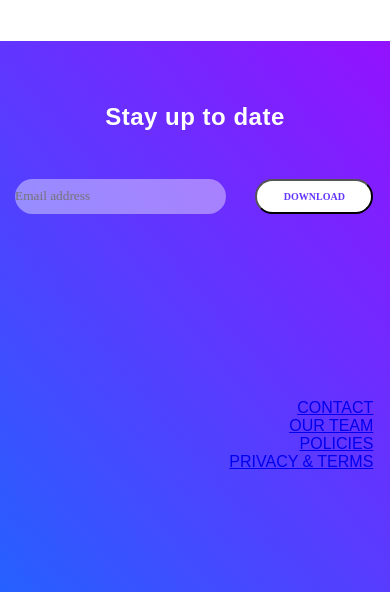
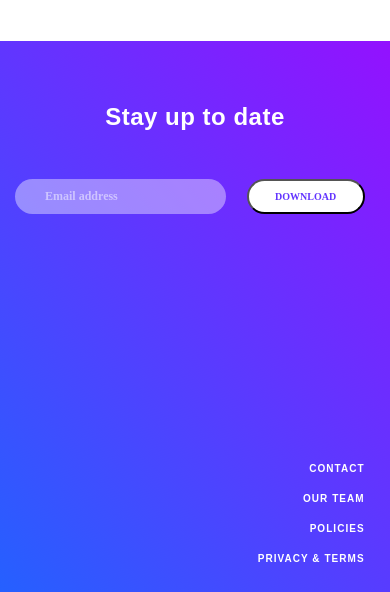
Before and after one commit to jeann9ne/zenith-landing, a plain HTML site: page index.html in a window 390 px wide. Shown: the part 2369-2961 px from the top of the page. Drawn offline with Linux system fonts and the light colour scheme.

Commit message:
mobile view complete

```diff
--- a/stylesheet.scss
+++ b/stylesheet.scss
@@ -241,7 +241,7 @@ body {
 .footer {
     display: grid;
     grid-template-columns: 15px auto auto auto 15px;
-    grid-template-rows: 25% 20% 20% 20% 15%;
+    grid-template-rows: 25% 20% 30% 20% 5%;
     height: 551px;
     margin-top: 110px;
     background: var(--zen-gradient);
@@ -259,14 +259,23 @@ body {
     letter-spacing: 0.5px;
 }
 
-.footer--email{
-    font-family: 'Futura';
+.footer--email {
+    font-family: Futura;
+    font-style: normal;
+    font-weight: bold;
+    font-size: 12px;
+    line-height: 16px;
     width: 211px;
     height: 35px;
+    padding-left: 30px;
     border-radius: 34.5px;
     border: rgba(255, 255, 255, 0.4);
     background-color: rgba(255, 255, 255, 0.4);
     grid-column-start: 2;
+}
+
+.footer--email input {
+    color: #FFFFFF;
 }
 
 .footer--submit{
@@ -283,15 +292,25 @@ body {
     justify-self: end;
 }
 
+input::placeholder {
+    color: #FFFFFF;
+    opacity: 0.5;
+}
+
 .footer--links {
     list-style: none;
     text-align: right;
+    font-size: 10px;
+    font-weight: bold;
+    line-height: 30px;
+    letter-spacing: 1.04167px;
     grid-column-start: 3;
     grid-row-start: 4;
 }
 
-.footer--links ul li a{
+.footer--links a {
     text-decoration: none;
+    color: #FFFFFF;
 }
 
 @media only screen and (min-width:764px){
```
Also changed, not shown: stylesheet.css, 1 other file.
